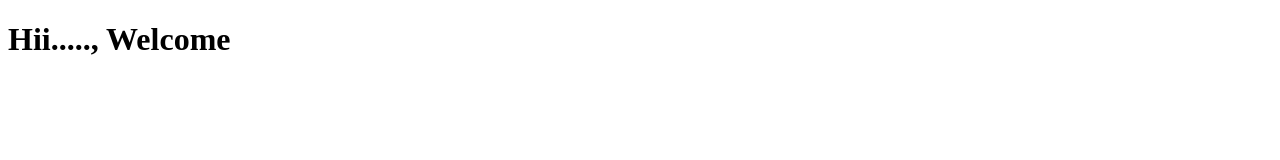
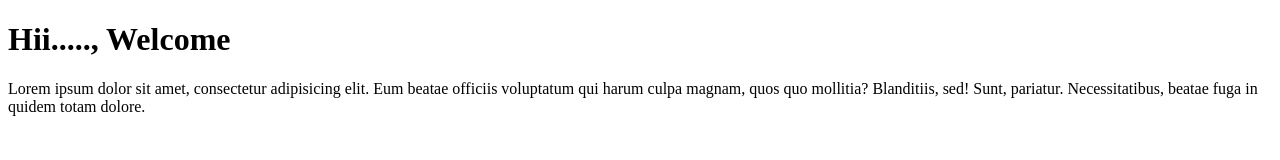
Before and after one commit to Shital1492001/UserManagement, a plain HTML site: page A.html in a window 1280 px wide. Drawn offline with Linux system fonts and the light colour scheme.

Commit message:
feat:add p tag in A.html

```diff
--- a/A.html
+++ b/A.html
@@ -7,5 +7,6 @@
 </head>
 <body>
     <h1>Hii....., Welcome</h1>
+    <p>Lorem ipsum dolor sit amet, consectetur adipisicing elit. Eum beatae officiis voluptatum qui harum culpa magnam, quos quo mollitia? Blanditiis, sed! Sunt, pariatur. Necessitatibus, beatae fuga in quidem totam dolore.</p>
 </body>
 </html>
```
